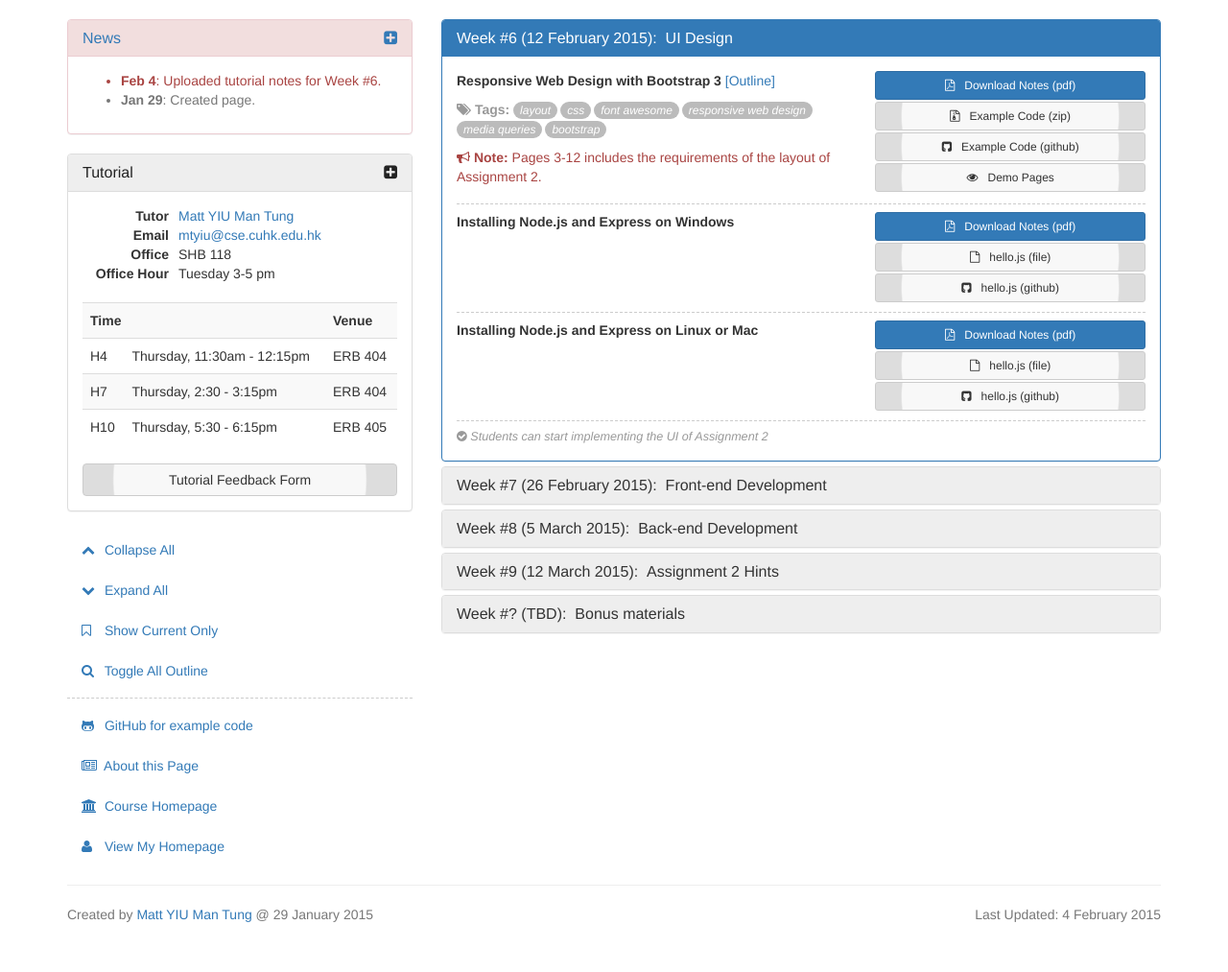
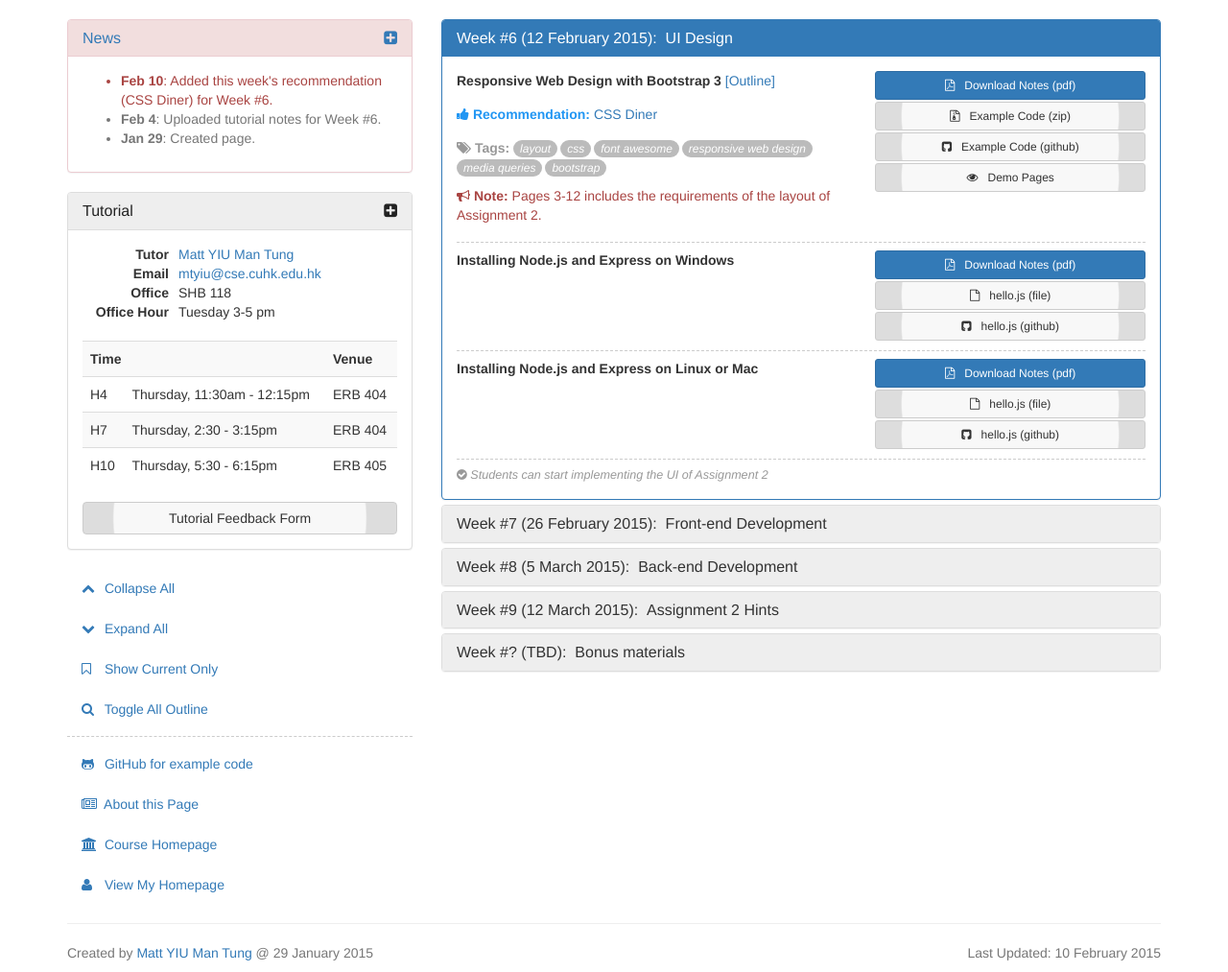
Before and after one commit to mtyiu/csci4140-spring15, a PHP site: page / in a window 1280 px wide. Shown: the part 94-1107 px from the top of the page at 96% size. Before the commit the page ends 1055 px from the top, so only its background shows below. Run offline with PHP 8.4, Linux system fonts and the light colour scheme.

Commit message:
Added recommendation for Week #6

```diff
--- a/css/custom.css
+++ b/css/custom.css
@@ -32,8 +32,13 @@ dl.dl-horizontal dd {
 }
 
 .tags {
-	padding-top: 10px;
+	padding-top: 5px;
 	color: #999;
+}
+
+.recommendation {
+	padding-top: 15px;
+	color: #2196f3;
 }
 
 .tag {
--- a/index.html
+++ b/index.html
@@ -56,6 +56,11 @@
 													</ul>
 												</div>
 											</div>
+											<p class="recommendation" ng-if="topic.recommendation !== undefined">
+												<i class="fa fa-thumbs-up"></i>
+												<strong>Recommendation:</strong>
+												<a href="{{ href }}" target="_blank" ng-repeat="(name, href) in topic.recommendation">{{ name }}</a>
+											</p>
 											<p class="tags" ng-if="topic.tags.length > 0">
 												<i class="fa fa-tags"></i>
 												<strong>Tags:</strong>
--- a/json/metadata.json
+++ b/json/metadata.json
@@ -20,5 +20,5 @@
 		"officeHour" : "Tuesday 3-5 pm"
 	},
 	"created" : "29 January 2015",
-	"lastModified" : "4 February 2015"
+	"lastModified" : "10 February 2015"
 }
--- a/json/news.json
+++ b/json/news.json
@@ -1,4 +1,5 @@
 {
+	"Feb 10" : "Added this week's recommendation (CSS Diner) for Week #6.",
 	"Feb 4" : "Uploaded tutorial notes for Week #6.",
 	"Jan 29" : "Created page."
 }
--- a/json/tutorials.json
+++ b/json/tutorials.json
@@ -25,7 +25,8 @@
 					{ "type" : "github", "name" : "Example Code", "link" : "https://github.com/mtyiu/csci4140-spring15/tree/gh-pages/tutorials/5/example_code" },
 					{ "type" : "demo", "name" : "Demo Pages", "link" : "#tut5-demo" }
 				],
-				"tags" : [ "layout", "css", "font awesome", "responsive web design", "media queries", "bootstrap" ]
+				"tags" : [ "layout", "css", "font awesome", "responsive web design", "media queries", "bootstrap" ],
+				"recommendation" : { "CSS Diner" : "http://flukeout.github.io/" }
 			},
 			{
 				"title" : "Installing Node.js and Express on Windows",
```
